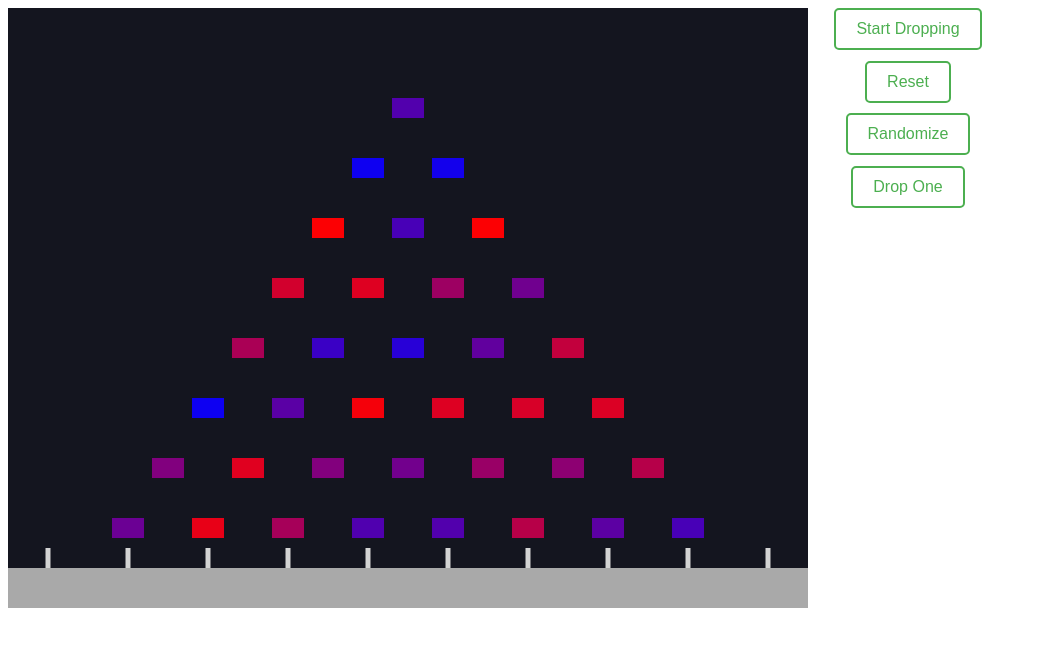
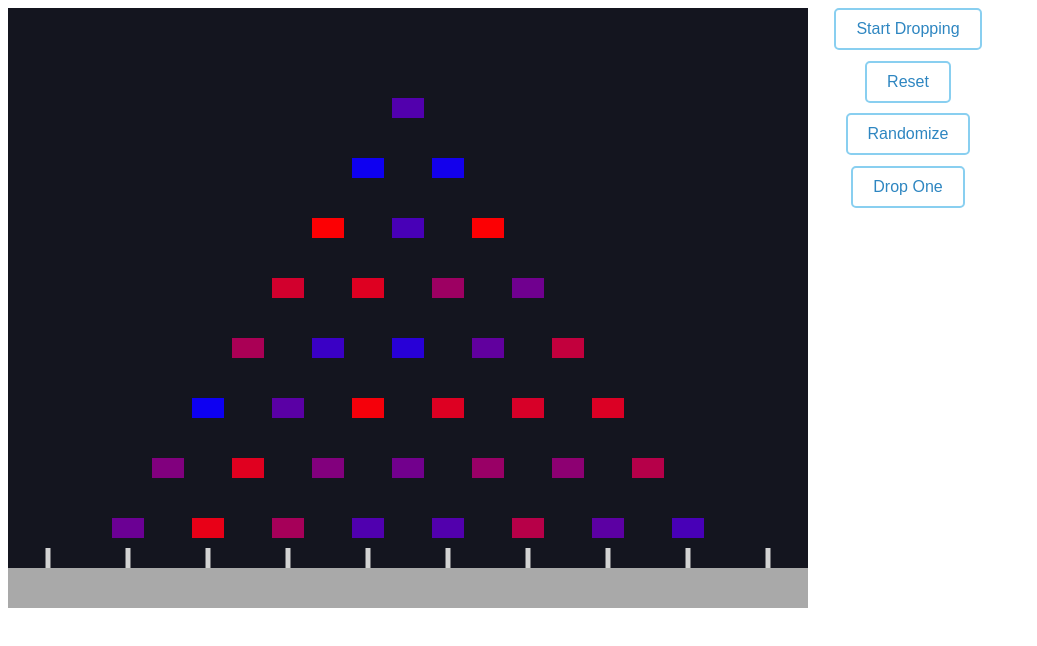
Before and after one commit to dkane47/quinx2, a website built with Vite: page index.html in a window 1280 px wide. Shown: the whole page, without its empty margins (0-1037 px from the left). Built offline with nearby package versions, Linux system fonts and the light colour scheme.

Commit message:
Button color

```diff
--- a/style.css
+++ b/style.css
@@ -24,19 +24,19 @@ button {
   text-align: center;
   text-decoration: none;
   cursor: pointer;
-    border: 2px solid #4CAF50; /* Green border */
-    color: #4CAF50; /* Green text */
+  border: 2px solid #89CFF0; /* Light blue border */
+  color: #2E86C1; /* Darker blue text */
   background-color: white;
   border-radius: 5px;
   transition: background-color 0.3s, color 0.3s;
   }
 
   button:hover {
-    background-color: #4CAF50;
+    background-color: #89CFF0; /* Light blue background on hover */
   color: white;
   }
 
   button:active {
-    background-color: #3e8e41; /* Darker green */
+    background-color: #5DADE2; /* Slightly darker blue on active */
   color: white;
   }
```
Lines whose indentation alone changed are shown as unchanged.
